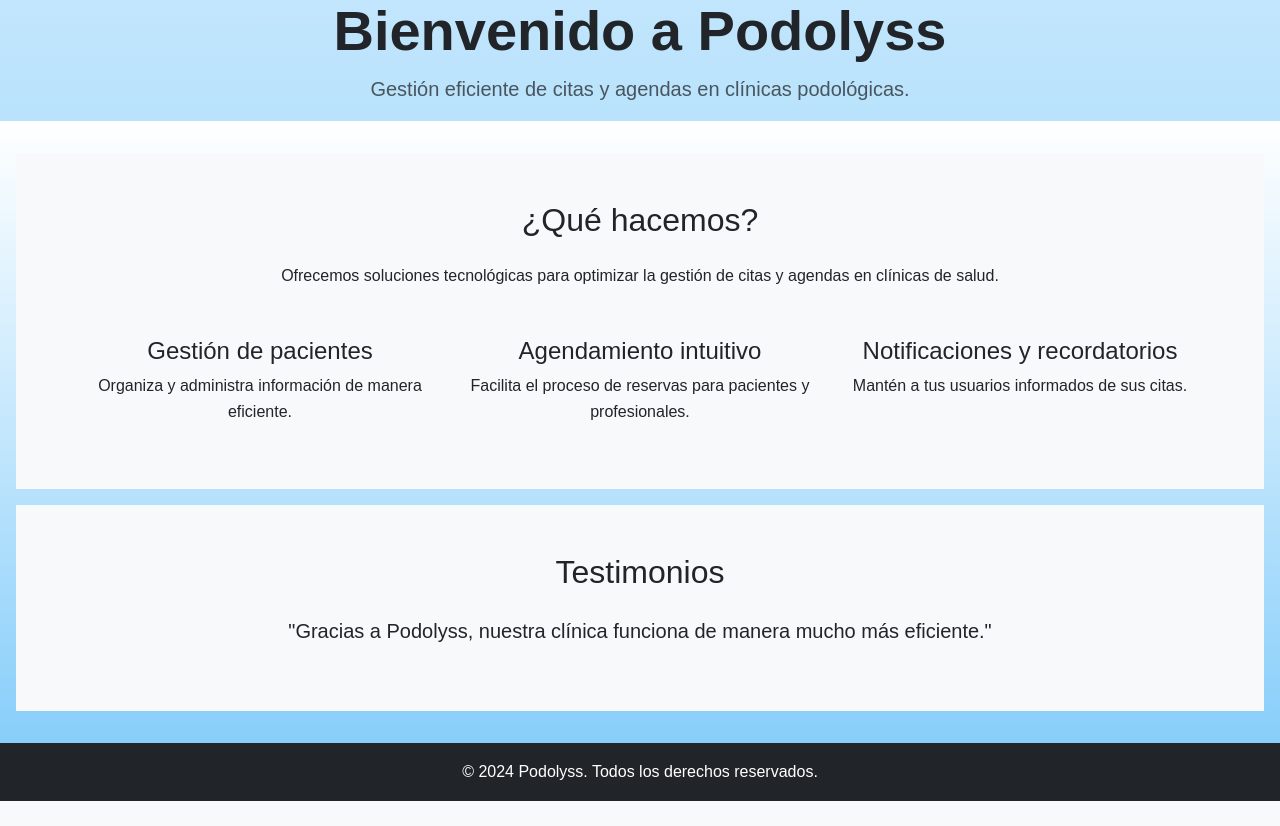
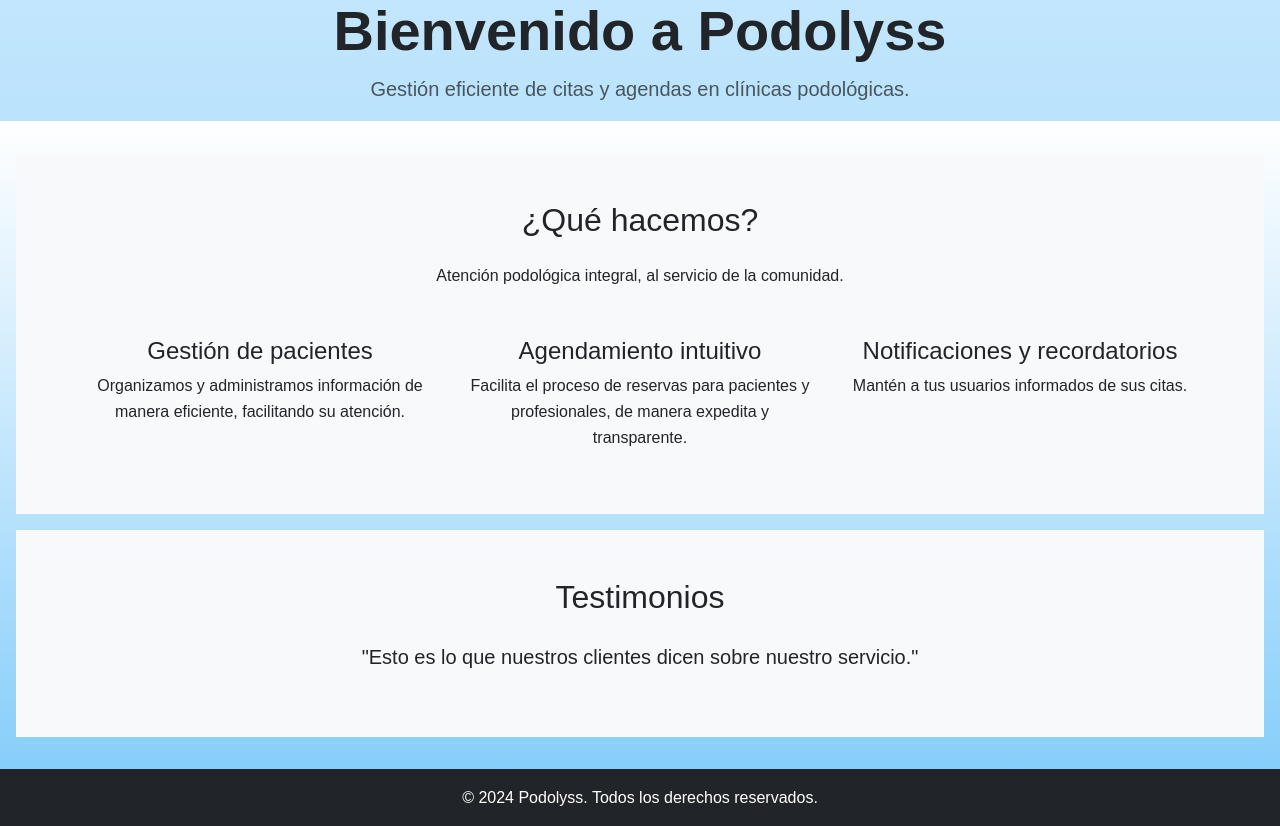
Before and after one commit to proyecto-integracion-podoliss/clinica-podoliss, a Django app: page / in a window 1280 px wide. Shown: the part 844-1670 px from the top of the page. Before the commit the page ends 1645 px from the top, so only its background shows below. Run offline with Django 5.2, Linux system fonts and the light colour scheme; some libraries are stand-ins or nearby versions.

Commit message:
Cambios
Cambio en la descripción del servicio que se ajustan mejor a la clínica

```diff
--- a/podolyss/gestion_citas/templates/landing_page.html
+++ b/podolyss/gestion_citas/templates/landing_page.html
@@ -1,23 +1,19 @@
 {% extends 'base.html' %}
 
 {% block content %}
-
-
-
-
 <main>
 <section id="servicios" class="py-5 text-center bg-light">
     <div class="container">
         <h2 class="mb-4">¿Qué hacemos?</h2>
-        <p class="mb-5">Ofrecemos soluciones tecnológicas para optimizar la gestión de citas y agendas en clínicas de salud.</p>
+        <p class="mb-5">Atención podológica integral, al servicio de la comunidad.</p>
         <div class="row">
             <div class="col-md-4">
                 <h4>Gestión de pacientes</h4>
-                <p>Organiza y administra información de manera eficiente.</p>
+                <p>Organizamos y administramos información de manera eficiente, facilitando su atención.</p>
             </div>
             <div class="col-md-4">
                 <h4>Agendamiento intuitivo</h4>
-                <p>Facilita el proceso de reservas para pacientes y profesionales.</p>
+                <p>Facilita el proceso de reservas para pacientes y profesionales, de manera expedita y transparente.</p>
             </div>
             <div class="col-md-4">
                 <h4>Notificaciones y recordatorios</h4>
@@ -31,7 +27,7 @@
     <div class="container">
         <h2 class="mb-4">Testimonios</h2>
         <blockquote class="blockquote">
-            <p class="mb-0">"Gracias a Podolyss, nuestra clínica funciona de manera mucho más eficiente."</p>
+            <p class="mb-0">"Esto es lo que nuestros clientes  dicen sobre nuestro servicio."</p>
 
         </blockquote>
     </div>
```
